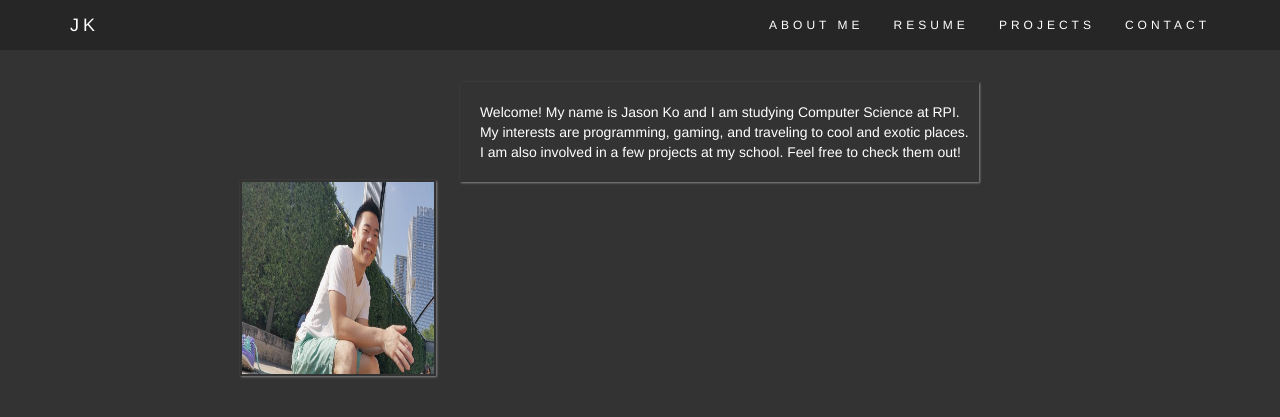
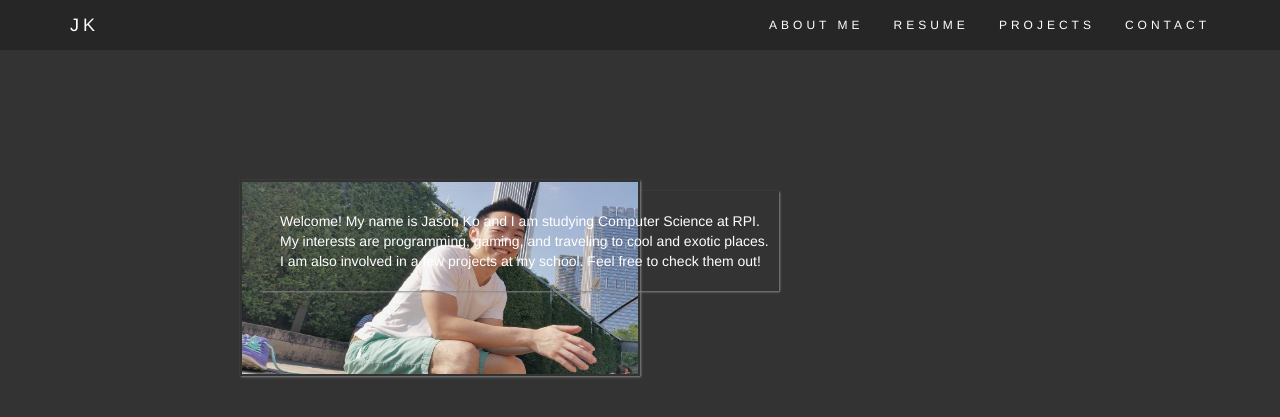
Before and after one commit to jko0531/personal-website, a Jekyll site: the page built from _pages/about.html, in a window 1280 px wide. Shown: the top 417 px of the page. Built offline with Jekyll 4.4.1, drawn with Linux system fonts in a browser that asks for light colours.

Commit message:
fixed picture?

```diff
--- a/_pages/about.html
+++ b/_pages/about.html
@@ -12,7 +12,7 @@ permalink: /about/
 }
 img{
     box-shadow: 1px 1px 2px #888;
-    width:196px;
+    width:400px;
     height:196px;
     padding:2px;
 }
```
